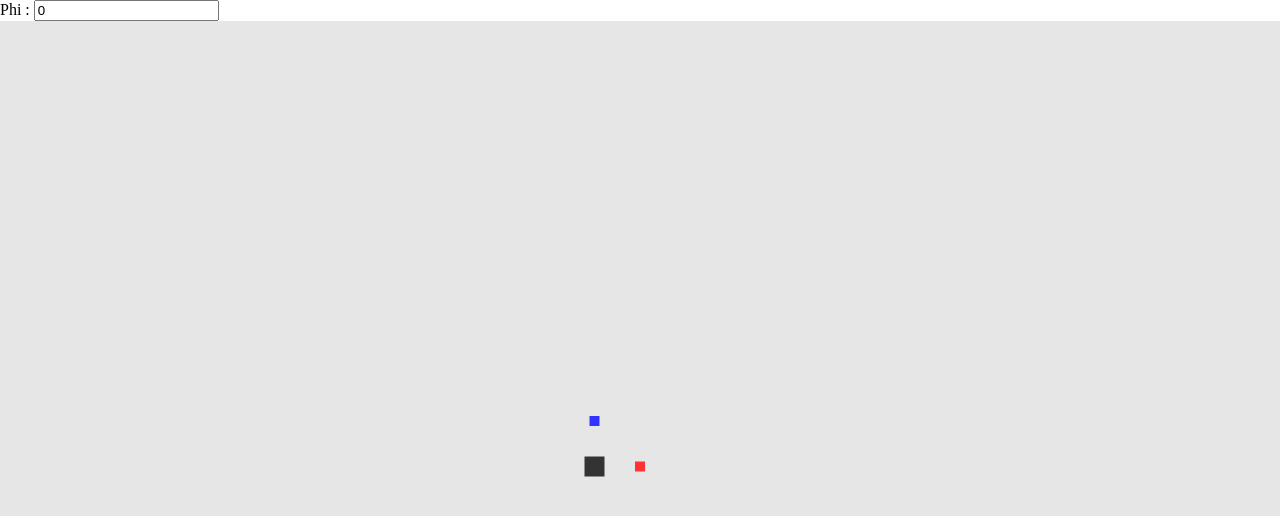
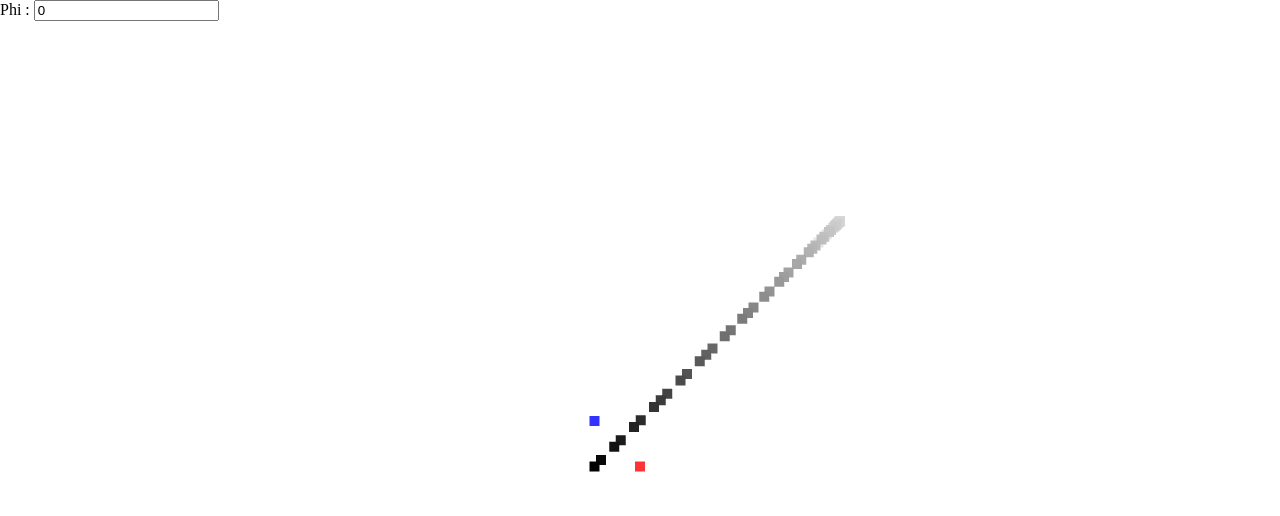
Before and after one commit to halfseal/lissajous, a plain HTML site: page index.html in a window 1280 px wide. Drawn offline with Linux system fonts and the light colour scheme.

Commit message:
block queues

```diff
--- a/index.html
+++ b/index.html
@@ -23,8 +23,6 @@
 
     attribute vec3      position;
 
-    uniform float       point_size;
-
     uniform mat4        model_mx;
     uniform mat4        aspect_mx;
     //uniform struct Camera { mat4 view_mx, proj_mx; } cam;
@@ -32,7 +30,7 @@
     void main() {
         vec4 wpos = model_mx * vec4(position, 1.0);
         gl_Position = aspect_mx * wpos;
-        gl_PointSize = point_size;
+        gl_PointSize = 10.0;
     }
 </script>
 <script type="x-shader/x-fragment" id="h_frag">
--- a/source/object/GL.js
+++ b/source/object/GL.js
@@ -22,17 +22,28 @@ let model_mx1 = mat4.create();
 let model_mx2 = mat4.create();
 let model_mx3 = mat4.create();
 
+let mx1_queue = [];
+let mx2_queue = [];
+
 function update(delta) {
     let x = document.getElementById("Phi");
 
     let time = t * 2;
     let phi = x.value * rad;
 
-    model_mx1[12] = 0.5 * (Math.cos(time));
-    model_mx2[13] = 0.5 * (Math.cos(time + phi));
+    let mx1_trans = 0.5 * (Math.cos(time));
+    let mx2_trans = 0.5 * (Math.cos(time + phi));
 
-    model_mx3[12] = 0.5 * (Math.cos(time));
-    model_mx3[13] = 0.5 * (Math.cos(time + phi));
+    model_mx1[12] = mx1_trans;
+    model_mx2[13] = mx2_trans;
+
+    mx1_queue.push(mx1_trans);
+    mx2_queue.push(mx2_trans);
+
+    if (mx1_queue.length > 50) {
+        mx1_queue.shift();
+        mx2_queue.shift();
+    }
 }
 
 function render() {
@@ -54,7 +65,20 @@ function render() {
     gl.vertexAttribPointer(pos, 3, gl.FLOAT, false, 0, 0);
     gl.enableVertexAttribArray(pos);
 
-    prog.uniform1f("point_size", 10.0);
+    for (let i = mx1_queue.length - 1; i >= 0; i--) {
+        let trans1 = mx1_queue[i];
+        let trans2 = mx2_queue[i];
+
+        model_mx3[12] = trans1;
+        model_mx3[13] = trans2;
+
+        prog.uniformMat4("model_mx", false, model_mx3);
+
+        let i1 = i + 1;
+        let color_val = 0.9 - 0.9 * (i1 / mx1_queue.length) * (i1 / mx1_queue.length);
+        prog.uniform3fv("color", vec3.fromValues(color_val, color_val, color_val));
+        gl.drawArrays(gl.POINTS, 0, 1);
+    }
 
     prog.uniformMat4("model_mx", false, model_mx1);
     prog.uniform3fv("color", vec3.fromValues(0.2, 0.2, 1.0));
@@ -63,18 +87,12 @@ function render() {
     prog.uniformMat4("model_mx", false, model_mx2);
     prog.uniform3fv("color", vec3.fromValues(1.0, 0.2, 0.2));
     gl.drawArrays(gl.POINTS, 0, 1);
-
-    prog.uniform1f("point_size", 20.0);
-
-    prog.uniformMat4("model_mx", false, model_mx3);
-    prog.uniform3fv("color", vec3.fromValues(0.2, 0.2, 0.2));
-    gl.drawArrays(gl.POINTS, 0, 1);
 }
 
 function initGLSetting() {
     gl.viewport(0, 0, gl.canvas.width, gl.canvas.height);
     gl.lineWidth(1.0);
-    gl.clearColor(0.9, 0.9, 0.9, 1.0);
+    gl.clearColor(1.0, 1.0, 1.0, 1.0);
     gl.clear(gl.COLOR_BUFFER_BIT | gl.DEPTH_BUFFER_BIT);
     gl.enable(gl.DEPTH_TEST);
     gl.enable(gl.CULL_FACE);
```
